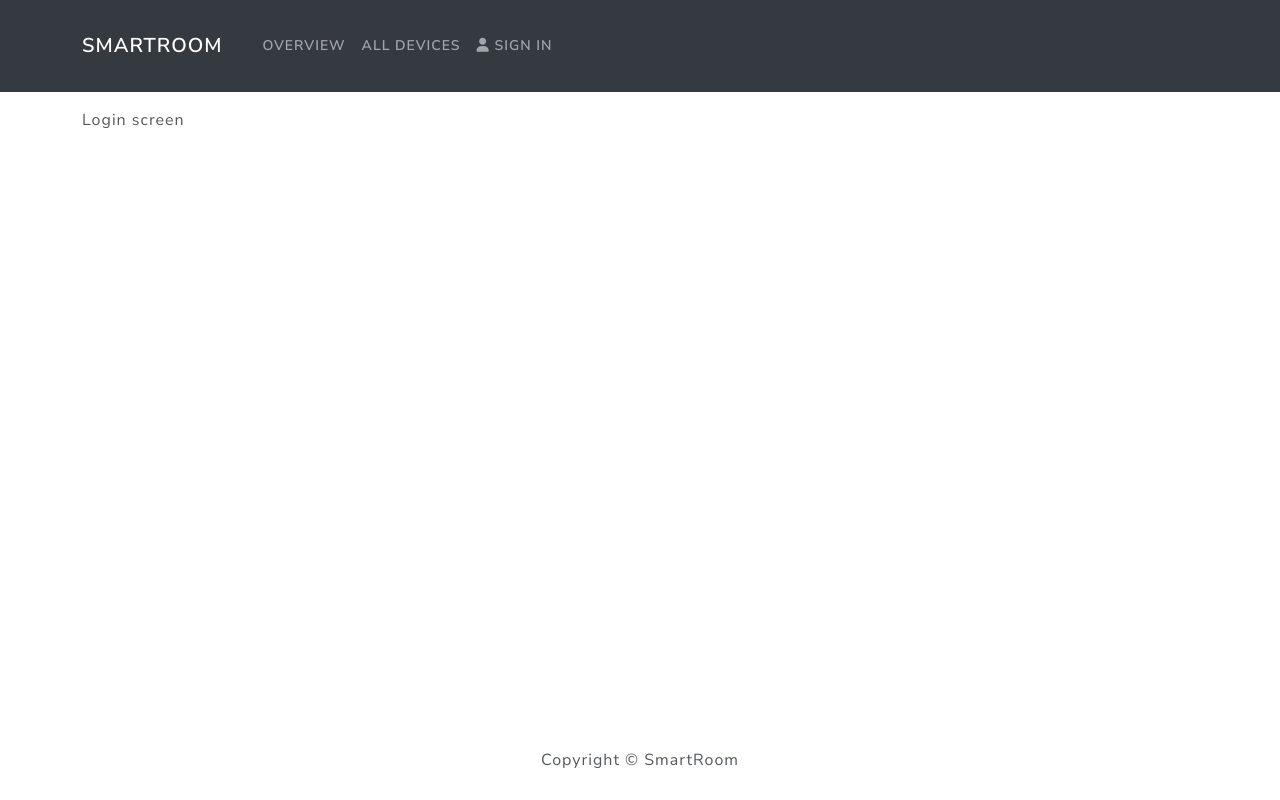
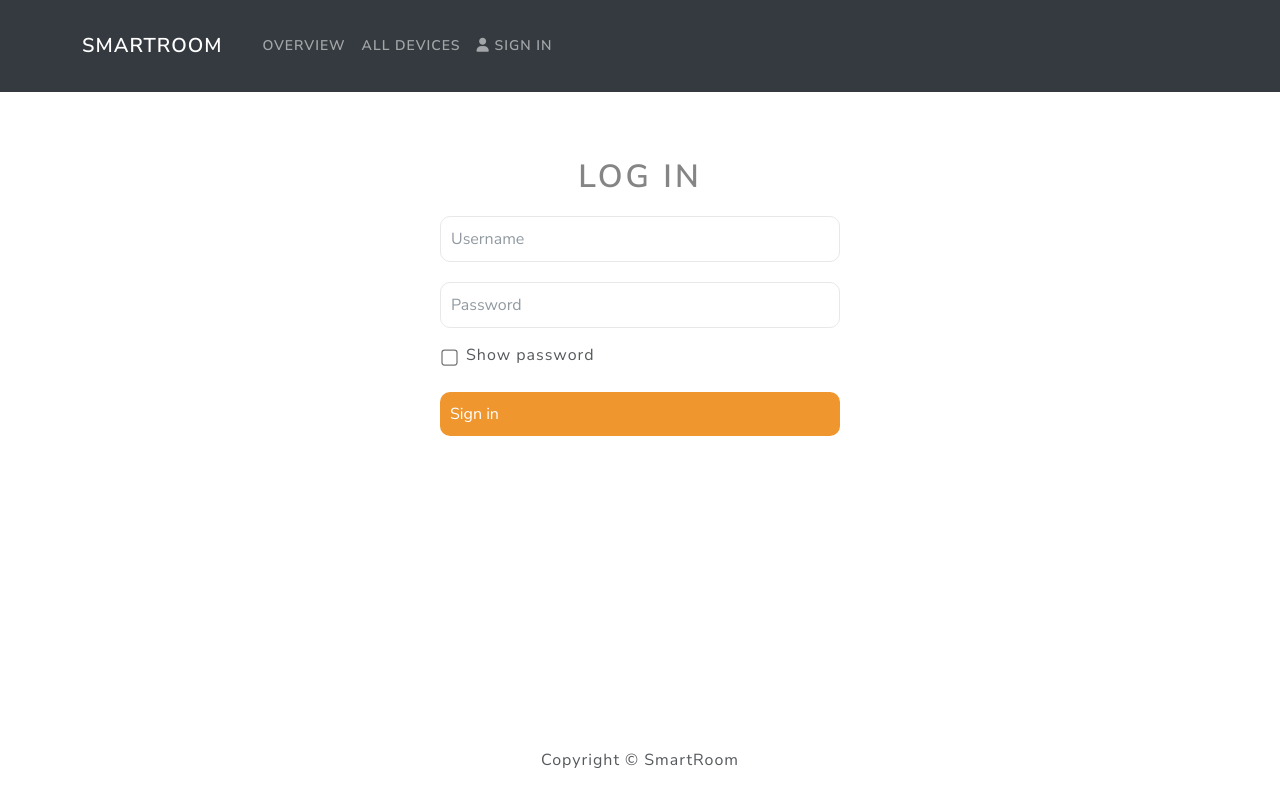
Before and after one commit to jhonatansossa/SmartRoomFrontend, a React (Create React App) app: page /login in a window 1280 px wide. Built offline with nearby package versions, Linux system fonts and the light colour scheme.

Commit message:
Feature/frontend #12

```diff
--- a/src/index.css
+++ b/src/index.css
@@ -12,11 +12,27 @@ main {
   border: none;
 }
 
+.btn-primary {
+  background-color: #ef962e;
+  color: white;
+  border: none;
+  border-radius: 10px;
+}
+
+.btn-primary:hover {
+  background-color: #d78729;
+  border: none;
+}
+
 .header {
   display: flex;
   justify-content: space-between;
-  /* flex-wrap: wrap; */
-  /* width: 100%; */
+}
+
+.huge-header {
+  color: #858585;
+  margin-top: 50px;
+  text-align: center;
 }
 
 .section-header {
@@ -33,13 +49,13 @@ main {
   padding-left: 0px;
 }
 
+/* items in horizontal list */
 .card {
   flex-shrink: 0;
   height: 150px;
   width: 150px;
   border-radius: 10px;
   padding: 10px;
-  /* margin: 10px; */
   background-size: cover;
   background-repeat: no-repeat;
   background-position: center center;
@@ -63,8 +79,44 @@ main {
 }
 
 .card-title {
-  /* text-align: center; */
   position: absolute;
   bottom: 0;
   font-size: 16px;
 }
+
+.form-control {
+  margin: auto;
+  margin-top: 20px;
+  display: flex;
+  min-width: 200px;
+  max-width: 400px;
+  padding: 10px;
+}
+
+.form-control-input {
+  border-radius: 10px;
+  border: 1px solid #e8e8e8;
+  background-color: white;
+}
+
+.form-control-input:focus {
+  background-color: white;
+}
+
+.form-control-input-password {
+  margin-top: 5px;
+  margin-bottom: -5px;
+  background: none;
+}
+
+.form-control:hover {
+  border-color: #858585;
+}
+
+.checkbox-icon {
+  margin-top: 5px;
+  margin-right: 10px;
+  margin-left: -7px;
+  filter: grayscale(1);
+  transform: scale(1.25);
+}
--- a/src/screens/Login.js
+++ b/src/screens/Login.js
@@ -1,14 +1,55 @@
-import React from 'react'
-import { Col, Row } from 'react-bootstrap'
-
+import { React, useState } from "react";
+import { Col, Row } from "react-bootstrap";
+import { useNavigate, generatePath } from "react-router-dom";
 
 const Login = () => {
-    return (
-        <div>
-            Login screen
+  let navigate = useNavigate();
 
-        </div>
-    )
-}
+  const redirectToDevices = () => {
+    navigate("/overview");
+  };
 
-export default Login
+  // Initialize a boolean state
+  const [passwordShown, setPasswordShown] = useState(false);
+
+  // Password toggle handler
+  const togglePassword = () => {
+    // When the handler is invoked
+    // inverse the boolean state of passwordShown
+    setPasswordShown(!passwordShown);
+  };
+
+  return (
+    <div className="login-container">
+      <h1 className="huge-header">Log in</h1>
+      <form name="login-form" onSubmit={redirectToDevices}>
+        <input
+          id="username"
+          placeholder="Username"
+          className="form-control form-control-input"
+          required
+        />
+        <input
+          type={passwordShown ? "text" : "password"}
+          id="pass"
+          placeholder="Password"
+          className="form-control form-control-input"
+          required
+        />
+        <label className="form-control form-control-input-password">
+          <input
+            type="checkbox"
+            onClick={togglePassword}
+            className="checkbox-icon"
+          />
+          Show password
+        </label>
+        <button type="submit" className="form-control btn-primary">
+          Sign in
+        </button>
+      </form>
+    </div>
+  );
+};
+
+export default Login;
```
